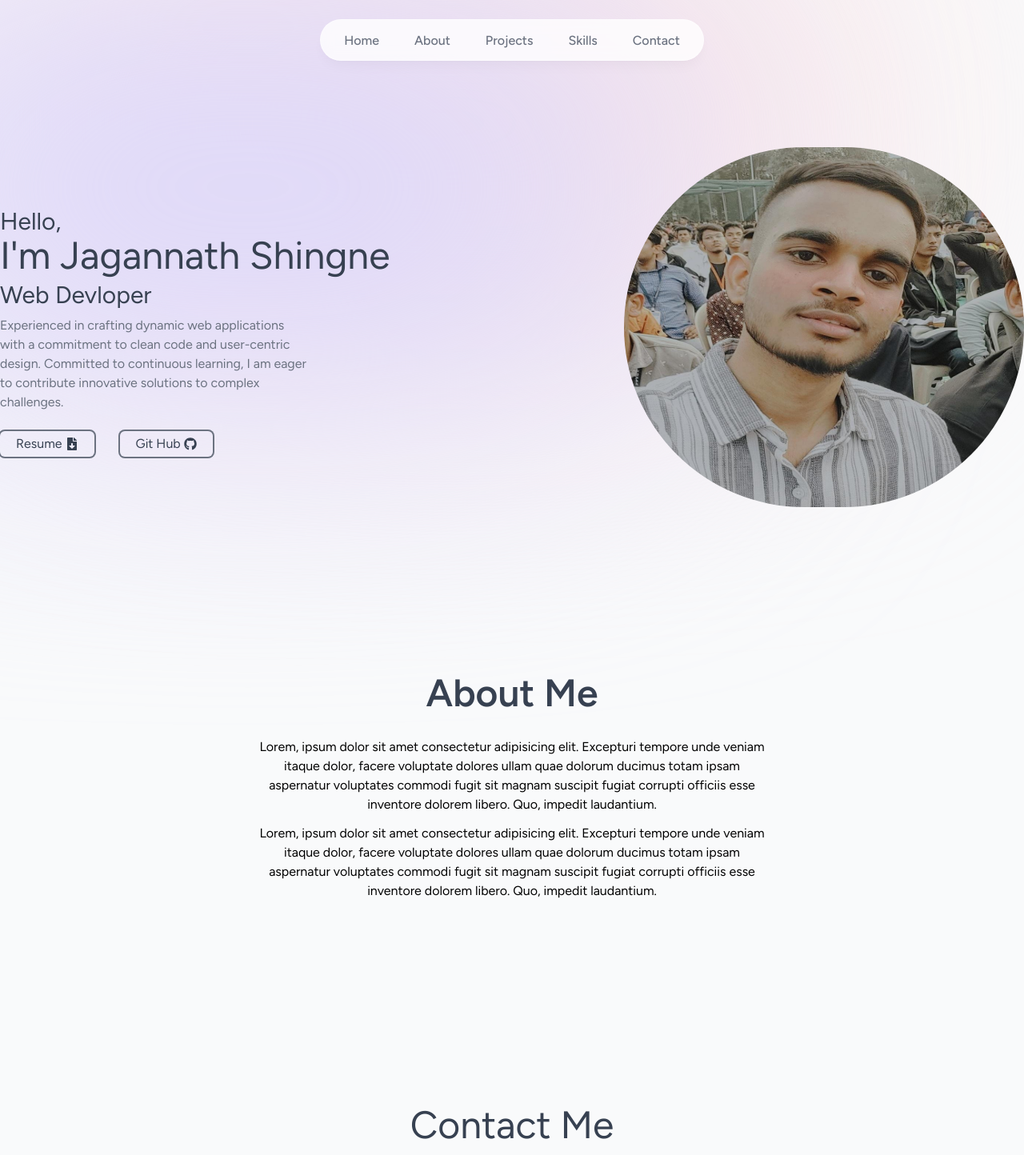
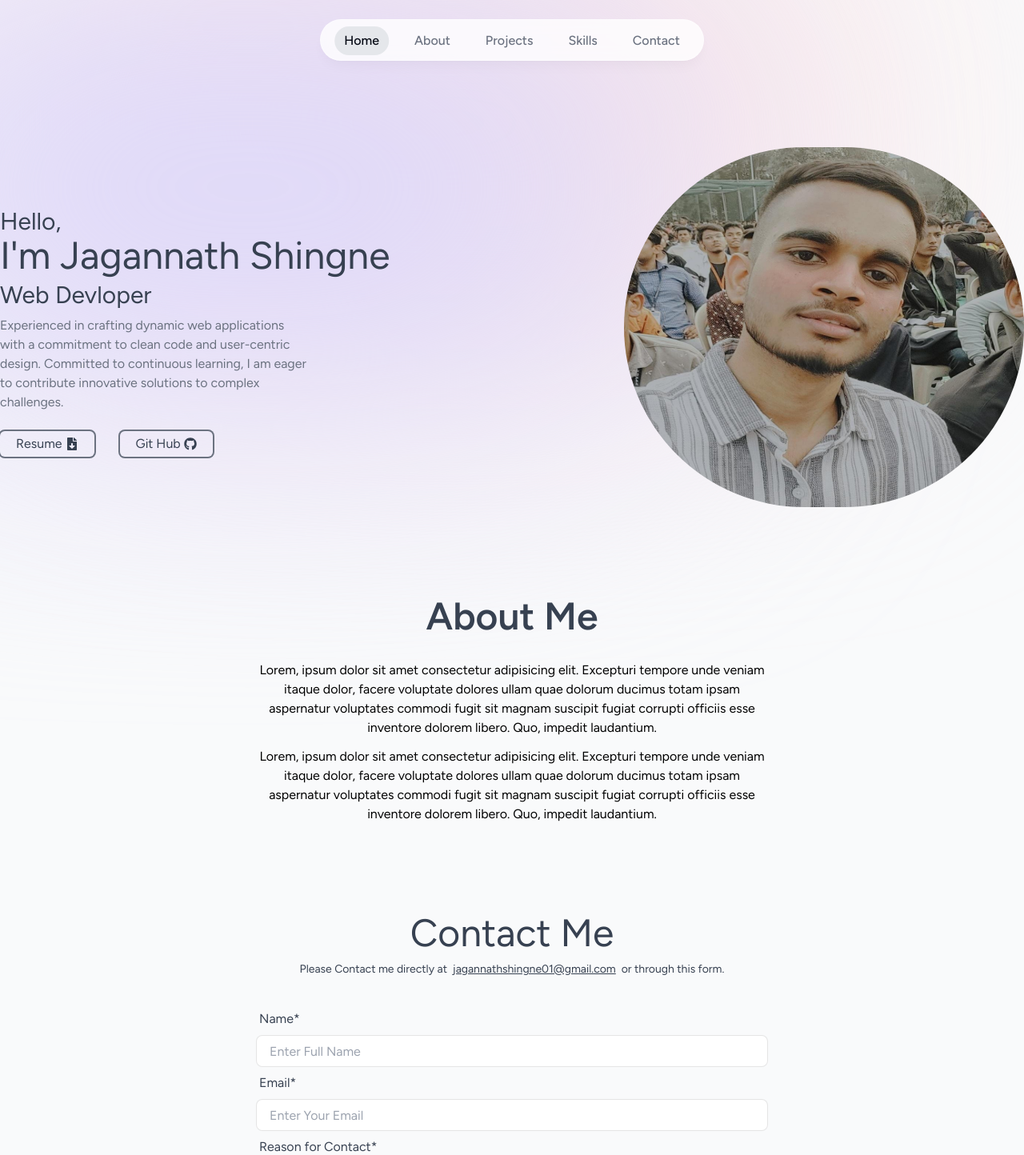
Before and after one commit to JagannathShingne01/Portfolio, a Next.js app: page / in a window 1280 px wide. Shown: the top 1444 px of the page at 80% size. Built offline with nearby package versions, Linux system fonts and the light colour scheme.

Commit message:
Navbar active section added

```diff
--- a/components/About.jsx
+++ b/components/About.jsx
@@ -3,7 +3,7 @@
 import { motion } from 'framer-motion';
 const About = () => {
   return (
-    <div id='about' className='text-gray-700 mb-28  text-center flex flex-col justify-center items-center pt-[6rem] '
+    <div id='about' className='text-gray-700 mb-28  text-center flex flex-col justify-center items-center scroll-mt-28 '
 
     >
 
--- a/components/Contact.jsx
+++ b/components/Contact.jsx
@@ -59,7 +59,7 @@
             });
         }
         return(
-            <div id='contact' className='mt-[10rem]  pt-[6rem]'>
+            <div id='contact' className=' scroll-mt-28 mb-28'>
                 <section  className='text-gray-700 '>
                     <h1 className=' text-5xl flex justify-center items-center'>Contact Me</h1>
                     <p className='mt-2 md:mt-3 mb-10 text-sm md:flex items-center justify-center mx-3 text-center'>
--- a/components/Header.jsx
+++ b/components/Header.jsx
@@ -1,5 +1,5 @@
 "use client"
-import React from 'react';
+import React, { useState } from 'react';
 import { motion } from 'framer-motion';
 import Image from "next/image";
 import Link from 'next/link'
@@ -13,7 +13,7 @@
 
 const Header = () => {
   return (
-    <div id="home" className="mb-28">
+    <div id="home" className="mb-28 scroll-mt-48">
       <div  className="relative lg:max-w-7xl xl:mx-auto place-items-center flex md:flex-row flex-col-reverse justify-center items-center mx-4 md:justify-between md:my-10">
           <motion.div className="text-gray-500 gap-2 "
            initial={{ opacity: 0, y:100 }}
--- a/components/Navbar.jsx
+++ b/components/Navbar.jsx
@@ -1,11 +1,15 @@
 "use client"
-import React from 'react';
+import React, { useState } from 'react';
 import { motion } from 'framer-motion';
-// import { links } from '@/lib/data';
 import { links } from '@/lib/data.js';
 import Link from "next/link"
-const Navbar = () => {
+import clsx from 'clsx';
+
+function Navbar() {
+
+  const [activeSection, setActiveSection] = useState("Home")
   return (
+
     <header className='z-[999] relative text-black'>
       <motion.div
         className='fixed  top-0 left-1/2 h-[5.5rem] w-full rounded-none border border-white border-opacity-40 bg-white bg-opacity-80 shadow-lg shadow-black/[0.03] backdrop-blur-[0.5rem] sm:top-6 sm:h-[3.25rem] sm:w-[30rem] sm:rounded-full dark:bg-opacity-75'
@@ -16,12 +20,32 @@
         <ul className='flex flex-wrap justify-center items-center gap-y-1 text-[0.9rem] font-medium text-gray-500 sm:w-[initial] sm:flex-nowrap sm:gap-5'>
             {links.map(link=>(
                 <motion.li
-                    className='h-3/4 flex items-center justify-center' key={link.hash}
+                    className='h-3/4 flex items-center justify-center relative' key={link.hash}
                     initial={{ y: -100, opacity: 0 }}
                     animate={{ y: 0, opacity: 1 }}   >
                     <Link
-                        className='w-full flex items-center justify-center px-3 py-3 hover:text-gray-950 transition text-base' href={link.hash}>
+                        className={clsx('w-full flex items-center justify-center px-3 py-3 hover:text-gray-950 transition text-base',
+                        {
+                          "text-gray-950": activeSection === link.name,
+                        }
+                        )}
+                        href={link.hash}
+                        onClick={()=>setActiveSection(link.name)}
+                        >
                         {link.name}
+                        {
+                          link.name === activeSection && (
+                            <motion.span
+                            className='bg-gray-200 rounded-full absolute inset-0 -z-10'
+                            layoutId='activeSection'
+                            transition={{
+                              type: "spring",
+                              stiffness: 380,
+                              damping: 30,
+                            }}
+                            ></motion.span>
+                          )
+                        }
                     </Link>
                 </motion.li>
             ))}
--- a/lib/data.js
+++ b/lib/data.js
@@ -1,3 +1,5 @@
+import imgPro1 from "@/public/proCoursify.png"
+
 export const links = [
   {
     name: "Home",
@@ -20,3 +22,13 @@
     hash: "#contact",
   },
 ]
+
+export const projectData = [
+  {
+    title: "lorem ipsum",
+    description: " ",
+    tech: ["rect", "next"],
+    img: imgPro1
+
+  }
+]
--- a/package.json
+++ b/package.json
@@ -9,6 +9,7 @@
     "lint": "next lint"
   },
   "dependencies": {
+    "clsx": "^2.0.0",
     "framer-motion": "^10.16.5",
     "next": "14.0.3",
     "nodemailer": "^6.9.7",
--- a/pages/_document.js
+++ b/pages/_document.js
@@ -2,7 +2,7 @@
 
 export default function Document() {
   return (
-    <Html lang="en">
+    <Html lang="en " className='scroll-smooth'>
       <Head />
       <body className='bg-gray-50 text-gray-950 relative pt-28 sm:pt-36  dark:text-gray-50 dark:text-opacity-90'>
       <div className="bg-[#fbe2e3] absolute top-[-6rem] -z-10 right-[11rem] h-[31.25rem] w-[31.25rem] rounded-full blur-[10rem] sm:w-[68.75rem] "></div>
--- a/pages/index.js
+++ b/pages/index.js
@@ -12,7 +12,7 @@
 
 export default function Home() {
   return (
-    <div className={`h-[5000px] ${figtree.className}`}>
+    <div className={`${figtree.className} `}>
       <Navbar/>
       <Header/>
       <About/>
```
Also changed, not shown: public/proCoursify.PNG (added), 1 other file (tests, documents, lock files or other folders).
